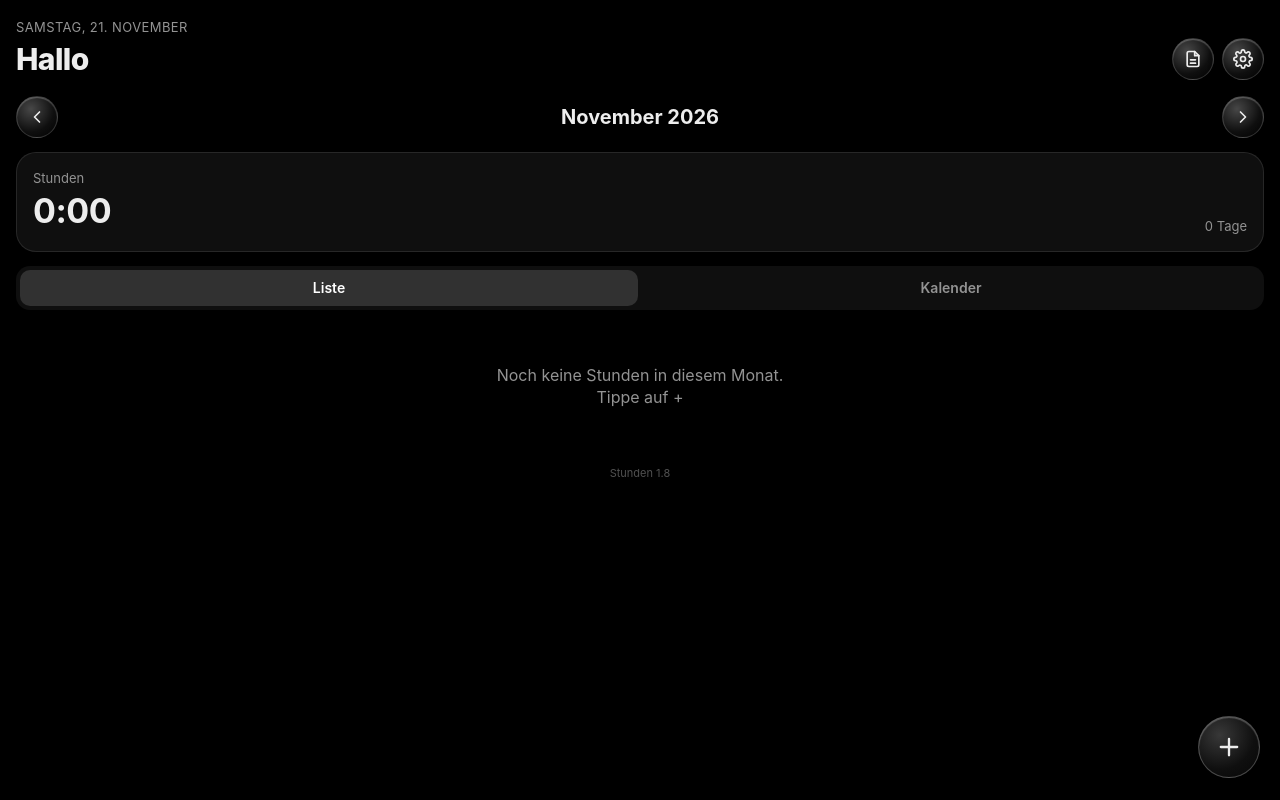
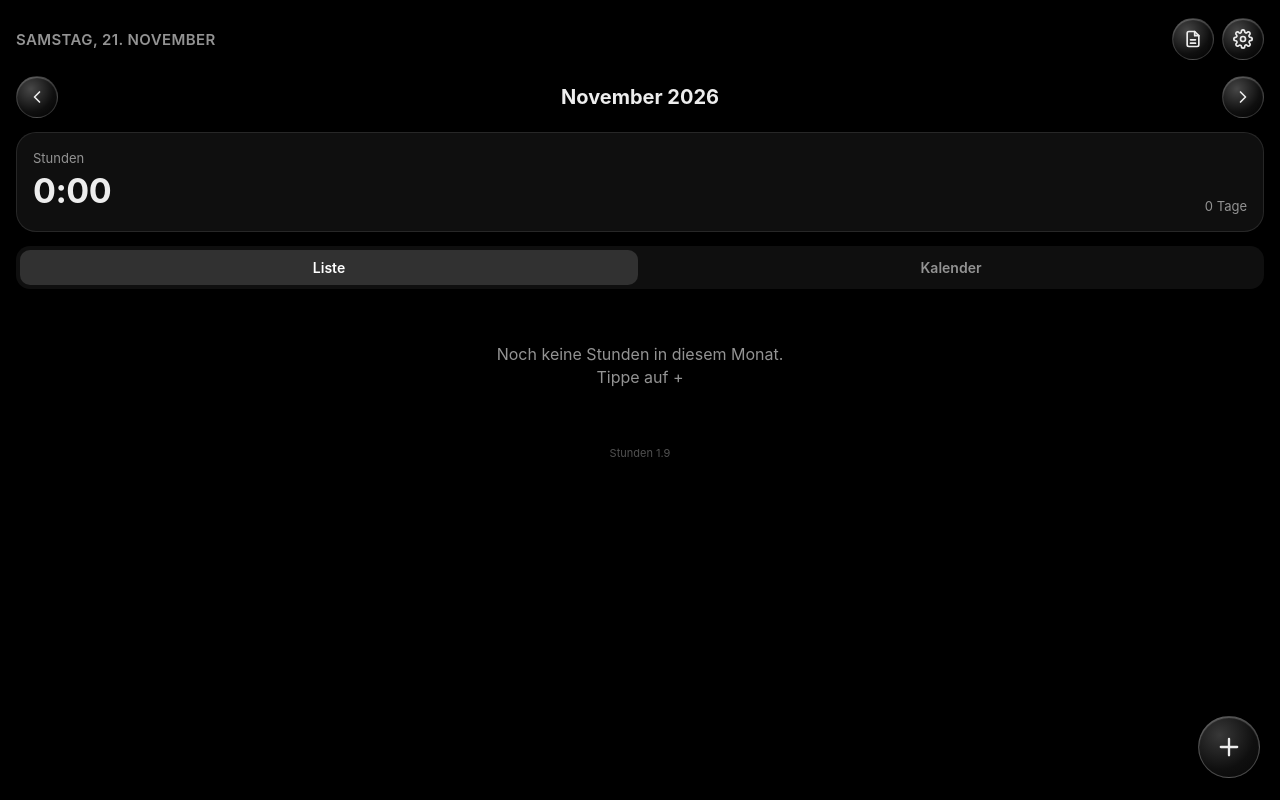
Before and after one commit to andreasmroz7-creator/andisstundenapp1337, a plain HTML site: page stunden/index.html in a window 1280 px wide. Drawn offline with Linux system fonts and the light colour scheme.

Commit message:
Stunden 1.9: Begrüßung weg, Datum oben links auf Höhe der Knöpfe
Co-Authored-By: Claude Opus 5.5 <noreply@anthropic.com>
Claude-Session: https://claude.ai/code/session_01NuXutzmqc4fWGGRtniqHsU

```diff
--- a/stunden/index.html
+++ b/stunden/index.html
@@ -24,8 +24,8 @@ button{font:inherit;color:inherit}
 .kugel svg{width:20px;height:20px;stroke:currentColor;fill:none;stroke-width:2;stroke-linecap:round;stroke-linejoin:round}
 .plus{position:fixed;right:20px;bottom:calc(env(safe-area-inset-bottom) + 22px);width:62px;height:62px;z-index:5;background:radial-gradient(circle at 35% 30%,rgba(255,255,255,.22),rgba(69,69,69,.22) 60%,rgba(26,26,26,.28));-webkit-backdrop-filter:blur(14px) saturate(140%);backdrop-filter:blur(14px) saturate(140%);border-color:rgba(255,255,255,.25)}
 .plus svg{width:28px;height:28px}
-.gruss{font-size:13px;color:var(--grau);letter-spacing:.4px;text-transform:uppercase}
-.name{font-size:30px;font-weight:800;letter-spacing:-.6px;margin:2px 0 16px;display:flex;align-items:center;justify-content:space-between;gap:10px}
+.gruss{font-size:15px;font-weight:600;color:var(--grau);letter-spacing:.4px;text-transform:uppercase}
+.name{margin:0 0 16px;display:flex;align-items:center;justify-content:space-between;gap:10px}
 .monatzeile{display:flex;align-items:center;gap:10px;margin-bottom:14px}
 .monatzeile .m{flex:1;text-align:center;font-size:20px;font-weight:700}
 .summe{background:var(--karte);border:1px solid var(--rand);border-radius:20px;padding:16px;margin-bottom:14px;backdrop-filter:blur(20px);-webkit-backdrop-filter:blur(20px);display:flex;justify-content:space-between;align-items:flex-end;gap:10px}
@@ -98,8 +98,7 @@ input[type=date],input[type=time]{display:block;text-align:left}input::-webkit-d
 </style>
 </head>
 <body>
-<div class="gruss" id="datum"></div>
-<div class="name"><span id="hallo">Hallo</span><span style="display:flex;gap:8px"><button class="kugel" id="pdfKnopf" aria-label="Monat als PDF"><svg viewBox="0 0 24 24"><path d="M14 3H7a2 2 0 0 0-2 2v14a2 2 0 0 0 2 2h10a2 2 0 0 0 2-2V8z"/><path d="M14 3v5h5M9 13h6M9 17h6"/></svg></button><button class="kugel" id="einstKnopf" aria-label="Einstellungen"><svg viewBox="0 0 24 24"><circle cx="12" cy="12" r="3"/><path d="M19.4 15a1.7 1.7 0 0 0 .3 1.8l.1.1a2 2 0 1 1-2.8 2.8l-.1-.1a1.7 1.7 0 0 0-1.8-.3 1.7 1.7 0 0 0-1 1.5V21a2 2 0 1 1-4 0v-.1a1.7 1.7 0 0 0-1.1-1.5 1.7 1.7 0 0 0-1.8.3l-.1.1a2 2 0 1 1-2.8-2.8l.1-.1a1.7 1.7 0 0 0 .3-1.8 1.7 1.7 0 0 0-1.5-1H3a2 2 0 1 1 0-4h.1a1.7 1.7 0 0 0 1.5-1.1 1.7 1.7 0 0 0-.3-1.8l-.1-.1a2 2 0 1 1 2.8-2.8l.1.1a1.7 1.7 0 0 0 1.8.3H9a1.7 1.7 0 0 0 1-1.5V3a2 2 0 1 1 4 0v.1a1.7 1.7 0 0 0 1 1.5 1.7 1.7 0 0 0 1.8-.3l.1-.1a2 2 0 1 1 2.8 2.8l-.1.1a1.7 1.7 0 0 0-.3 1.8V9a1.7 1.7 0 0 0 1.5 1H21a2 2 0 1 1 0 4h-.1a1.7 1.7 0 0 0-1.5 1z"/></svg></button></span></div>
+<div class="name"><span class="gruss" id="datum"></span><span style="display:flex;gap:8px"><button class="kugel" id="pdfKnopf" aria-label="Monat als PDF"><svg viewBox="0 0 24 24"><path d="M14 3H7a2 2 0 0 0-2 2v14a2 2 0 0 0 2 2h10a2 2 0 0 0 2-2V8z"/><path d="M14 3v5h5M9 13h6M9 17h6"/></svg></button><button class="kugel" id="einstKnopf" aria-label="Einstellungen"><svg viewBox="0 0 24 24"><circle cx="12" cy="12" r="3"/><path d="M19.4 15a1.7 1.7 0 0 0 .3 1.8l.1.1a2 2 0 1 1-2.8 2.8l-.1-.1a1.7 1.7 0 0 0-1.8-.3 1.7 1.7 0 0 0-1 1.5V21a2 2 0 1 1-4 0v-.1a1.7 1.7 0 0 0-1.1-1.5 1.7 1.7 0 0 0-1.8.3l-.1.1a2 2 0 1 1-2.8-2.8l.1-.1a1.7 1.7 0 0 0 .3-1.8 1.7 1.7 0 0 0-1.5-1H3a2 2 0 1 1 0-4h.1a1.7 1.7 0 0 0 1.5-1.1 1.7 1.7 0 0 0-.3-1.8l-.1-.1a2 2 0 1 1 2.8-2.8l.1.1a1.7 1.7 0 0 0 1.8.3H9a1.7 1.7 0 0 0 1-1.5V3a2 2 0 1 1 4 0v.1a1.7 1.7 0 0 0 1 1.5 1.7 1.7 0 0 0 1.8-.3l.1-.1a2 2 0 1 1 2.8 2.8l-.1.1a1.7 1.7 0 0 0-.3 1.8V9a1.7 1.7 0 0 0 1.5 1H21a2 2 0 1 1 0 4h-.1a1.7 1.7 0 0 0-1.5 1z"/></svg></button></span></div>
 <div class="woche" id="woche" style="display:none"><div><small id="wTitel">Diese Woche</small><b id="wIst">0:00</b><div class="soll" id="wSoll"></div></div><div class="diff" id="wDiff"></div></div>
 <div class="monatzeile">
   <button class="kugel" id="mZurueck" aria-label="Vorheriger Monat"><svg viewBox="0 0 24 24"><path d="M15 18l-6-6 6-6"/></svg></button>
@@ -154,7 +153,7 @@ input[type=date],input[type=time]{display:block;text-align:left}input::-webkit-d
 <div id="toast"></div>
 <script src="pdf.js"></script>
 <script>
-var VERSION = '1.8';
+var VERSION = '1.9';
 var $ = function (id) { return document.getElementById(id); };
 var KEY = 'stunden_einfach_daten';
 var MONATE = ['Januar', 'Februar', 'März', 'April', 'Mai', 'Juni', 'Juli', 'August', 'September', 'Oktober', 'November', 'Dezember'];
@@ -183,7 +182,6 @@ function monatsEintraege() { var pre = ansicht.j + '-' + ('0' + (ansicht.m + 1))
 function zeichne() {
   var heute = new Date(), vn = (daten.einst.name || '').trim().split(' ')[0];
   $('datum').textContent = WTL[heute.getDay()] + ', ' + heute.getDate() + '. ' + MONATE[heute.getMonth()];
-  $('hallo').textContent = (heute.getHours() < 11 ? 'Guten Morgen' : heute.getHours() < 18 ? 'Hallo' : 'Guten Abend') + (vn ? ', ' + vn : '');
   $('monat').textContent = MONATE[ansicht.m] + ' ' + ansicht.j;
   var L = monatsEintraege(), sum = 0, tage = {};
   L.forEach(function (e) { sum += dauer(e); tage[e.d] = 1; });
--- a/stunden/sw.js
+++ b/stunden/sw.js
@@ -1,5 +1,5 @@
 // Offline-Speicher der einfachen Stunden-App. Bei jeder neuen Version die Nummer hochzählen.
-var CACHE = 'stunden-einfach-1.8';
+var CACHE = 'stunden-einfach-1.9';
 var DATEIEN = ['./', 'index.html', 'pdf.js', 'manifest.webmanifest', 'icon-180.png', 'icon-192.png', 'icon-512.png'];
 self.addEventListener('install', function (e) {
   e.waitUntil(caches.open(CACHE).then(function (c) { return Promise.all(DATEIEN.map(function (f) { return fetch(f, { cache: 'no-store' }).then(function (r) { return c.put(f, r); }); })); }));
```
